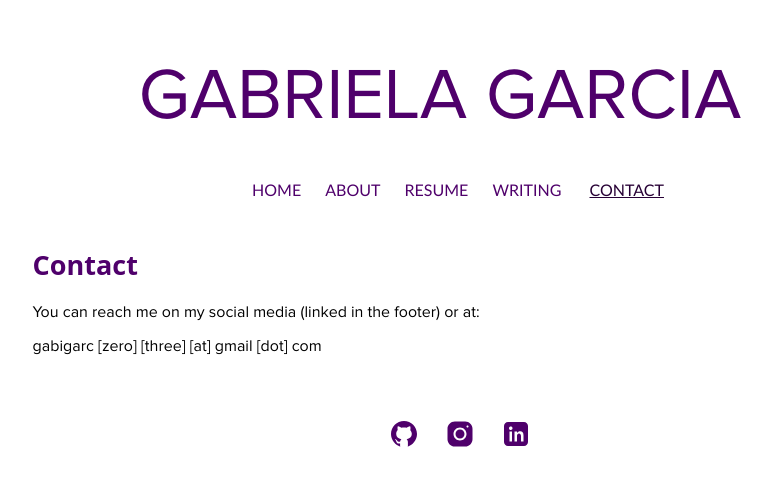
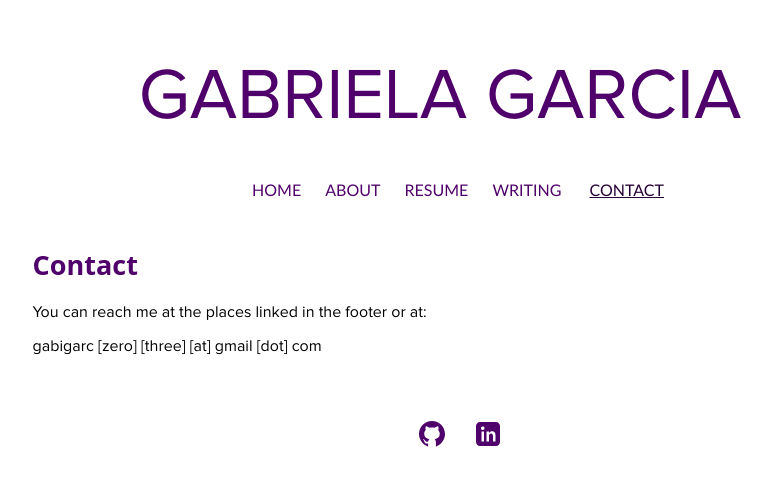
Before and after one commit to gabigarc03/gabigarc03.github.io, a Jekyll site: the page built from _pages/contact.md, in a window 1280 px wide. Shown: the top 486 px of the page, without its empty margins (200-972 px from the left). Built offline with Jekyll 4.4.1, drawn with Linux system fonts in a browser that asks for light colours; some web fonts are replaced.

Commit message:
Various minor updates & insta removal

```diff
--- a/_layouts/default.html
+++ b/_layouts/default.html
@@ -20,7 +20,6 @@
       <footer>
         <ul class="social-ul">
           <li class="social-li"><a class="social" href="https://www.github.com/{{ site.github_username }}"><img src="/assets/svgs/github.svg" alt="Github logo" width="32px"/></a></li>
-          <li class="social-li"><a class="social" href="https://www.instagram.com/{{ site.instagram_username }}"><img src="/assets/svgs/instagram.svg" alt="Instagram logo" width="32px"/></a></li>
           <li class="social-li"><a class="social" href="https://www.linkedin.com/in/{{ site.linkedin_username }}"><img src="/assets/svgs/linkedin.svg" alt="Linkedin logo" width="32px"/></a></li>
         </ul>
       </footer>
--- a/_pages/contact.md
+++ b/_pages/contact.md
@@ -6,6 +6,6 @@ permalink: /contact/
 
 ## Contact
 
-You can reach me on my social media (linked in the footer) or at:
+You can reach me at the places linked in the footer or at:
 
 gabigarc [zero] [three] [at] gmail [dot] com
```
Also changed, not shown: Gemfile.lock.
